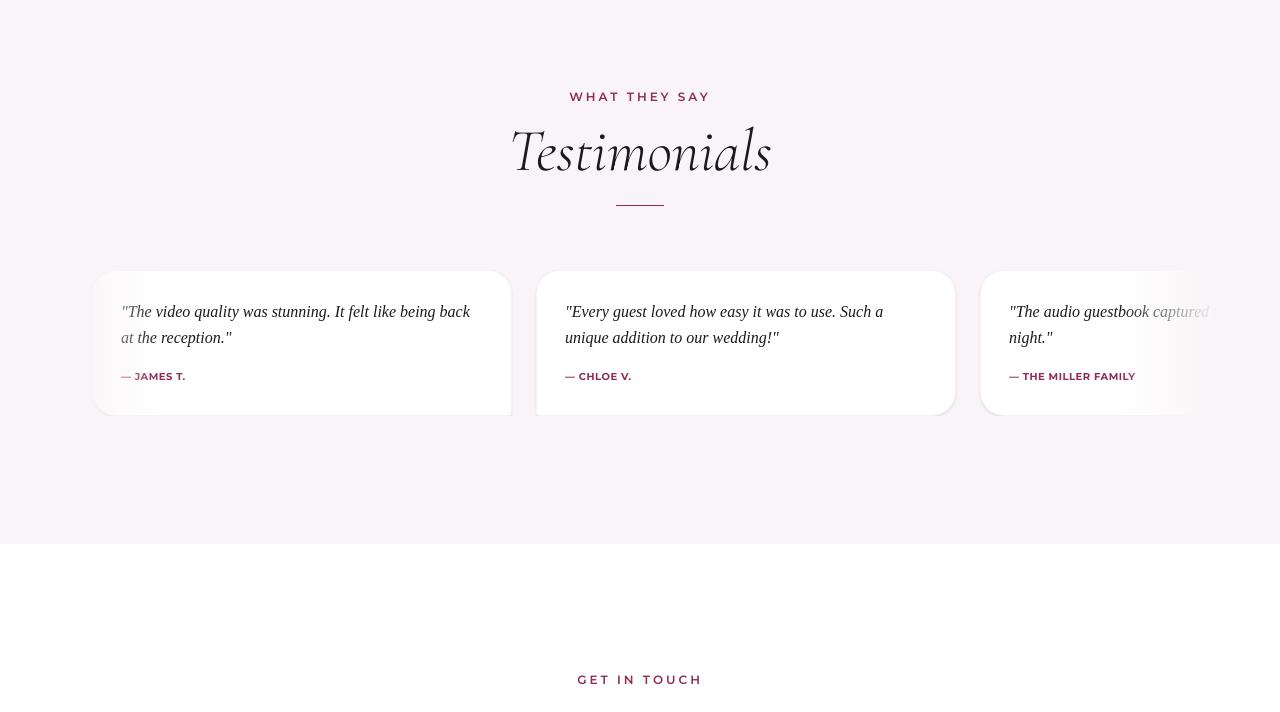
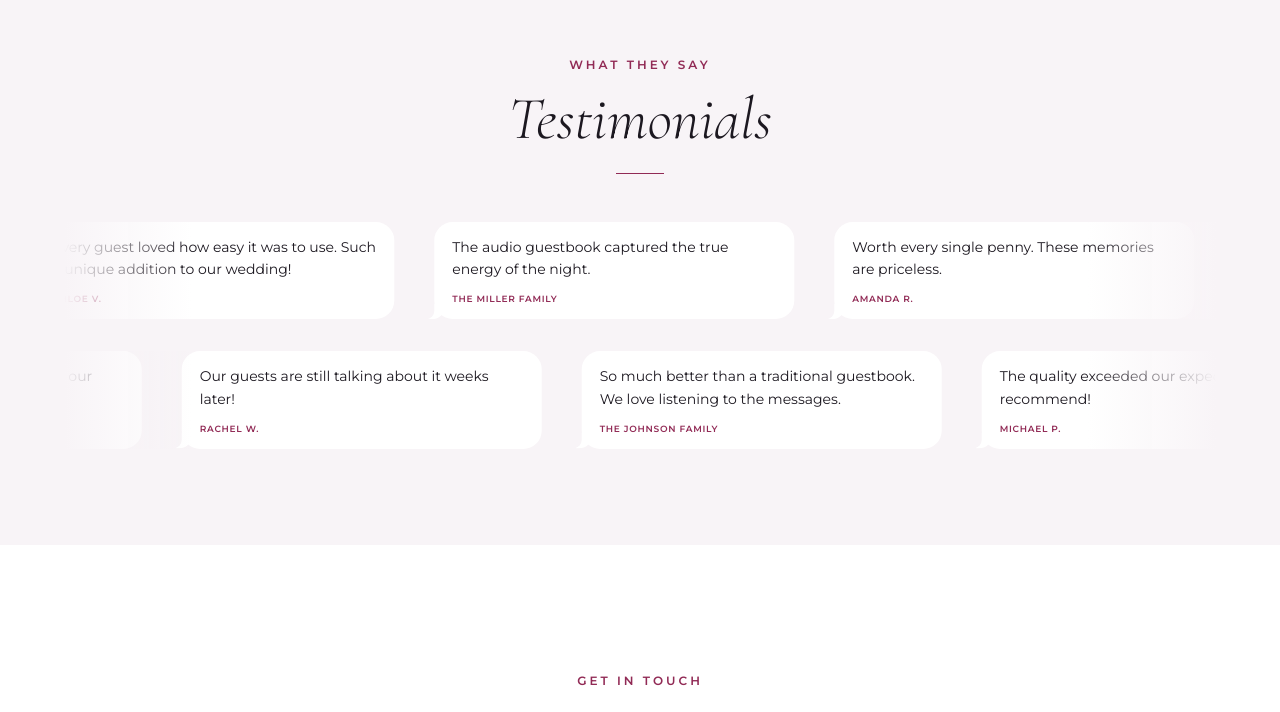
Before and after one commit to rafliwasis/cherished-voices, a React (Vite) app: page / in a window 1280 px wide. Shown: the part 3662-4374 px from the top of the page. Built offline with nearby package versions, Linux system fonts and the light colour scheme; no server answers; the database is empty.

Commit message:
feat: update frontend

```diff
--- a/package.json
+++ b/package.json
@@ -26,6 +26,8 @@
   "devDependencies": {
     "@types/express": "^4.17.21",
     "@types/node": "^22.14.0",
+    "@types/react": "^19.2.17",
+    "@types/react-dom": "^19.2.3",
     "autoprefixer": "^10.4.21",
     "esbuild": "^0.25.0",
     "tailwindcss": "^4.1.14",
--- a/src/components/CalendarSection.tsx
+++ b/src/components/CalendarSection.tsx
@@ -15,15 +15,17 @@ const MONTHS = [
   "July", "August", "September", "October", "November", "December"
 ];
 
-const TODAY_DATE = '2026-01-04';
+const getTodayString = () => {
+  const d = new Date();
+  return `${d.getFullYear()}-${String(d.getMonth() + 1).padStart(2, '0')}-${String(d.getDate()).padStart(2, '0')}`;
+};
 
 export default function CalendarSection({
   onOpenEventModal,
   setSelectedDateForInquiry,
   onScrollToContact
 }: CalendarSectionProps) {
-  // Start calendar state at January 2026
-  const [currentDate, setCurrentDate] = useState<Date>(new Date(2026, 0, 1));
+  const [currentDate, setCurrentDate] = useState<Date>(new Date());
   const [events, setEvents] = useState<CalendarEvent[]>([]);
 
   useEffect(() => {
@@ -140,7 +142,7 @@ export default function CalendarSection({
               const hasEvents = dayEvents.length > 0;
 
               const formattedDate = `${year}-${String(month + 1).padStart(2, '0')}-${String(day).padStart(2, '0')}`;
-              const isToday = formattedDate === TODAY_DATE;
+              const isToday = formattedDate === getTodayString();
               const visibleDots = dayEvents.slice(0, 2);
               const overflowCount = dayEvents.length - 2;
 
--- a/src/components/Testimonials.tsx
+++ b/src/components/Testimonials.tsx
@@ -1,31 +1,95 @@
-import { TESTIMONIALS } from '../data';
+import { TESTIMONIALS_ROW1, TESTIMONIALS_ROW2 } from '../data';
 
-function TestimonialCard({ quote, author, index }: { quote: string; author: string; index: number; key?: string }) {
-  const tailSide = index % 2 === 0 ? 'left' : 'right';
-  const radiusClass = tailSide === 'left'
-    ? 'rounded-3xl rounded-bl-sm'
-    : 'rounded-3xl rounded-br-sm';
-
+function TestimonialCard({ quote, author }: { quote: string; author: string }) {
   return (
-    <div className="flex-shrink-0 w-[85vw] md:w-[420px] mr-6">
-      <div className={`bg-white px-7 py-7 ${radiusClass} shadow-sm border border-[#D9BDD0]/20`}>
-        <p className="font-[family-name:--font-body] text-base text-[#1C1820] italic leading-relaxed mb-3">
-          "{quote}"
+    <div className="flex-shrink-0 mx-5 w-[300px] md:w-[360px]">
+      <div className="message-bubble-received">
+        <p className="font-sans text-[13px] md:text-[14px] text-[#1C1820] leading-relaxed mb-3">
+          {quote}
         </p>
-        <span className="font-sans text-[10px] font-bold text-[#912A55] uppercase tracking-wider">
-          — {author}
+        <span className="font-sans text-[9px] font-semibold text-[#912A55] uppercase tracking-[0.08em] block">
+          {author}
         </span>
       </div>
     </div>
   );
 }
 
+function MarqueeRow({
+  data,
+  reverse = false,
+}: {
+  data: typeof TESTIMONIALS_ROW1;
+  reverse?: boolean;
+}) {
+  const doubled = [...data, ...data];
+
+  return (
+    <div className="relative w-full overflow-hidden">
+      <div className="pointer-events-none absolute left-0 top-0 h-full w-20 md:w-32 z-10 bg-gradient-to-r from-[#F8F4F7] to-transparent" />
+      <div
+        className="flex min-w-[200%]"
+        style={{
+          animation: `marqueeScroll 25s linear infinite`,
+          animationDirection: reverse ? 'reverse' : 'normal',
+        }}
+      >
+        {doubled.map((item, i) => (
+          <TestimonialCard
+            key={`${item.id}-${i}`}
+            quote={item.quote}
+            author={item.author}
+          />
+        ))}
+      </div>
+      <div className="pointer-events-none absolute right-0 top-0 h-full w-20 md:w-32 z-10 bg-gradient-to-l from-[#F8F4F7] to-transparent" />
+    </div>
+  );
+}
+
 export default function Testimonials() {
   return (
-    <section className="py-24 md:py-32 bg-[#F8F4F7] overflow-hidden" id="testimonials">
+    <>
+      <style>{`
+        .message-bubble-received {
+          background-color: #ffffff;
+          color: #1C1820;
+          border-radius: 1.15rem;
+          line-height: 1.35;
+          padding: 0.875rem 1.125rem;
+          position: relative;
+          word-wrap: break-word;
+        }
+        .message-bubble-received::before,
+        .message-bubble-received::after {
+          bottom: -0.1rem;
+          content: "";
+          height: 1rem;
+          position: absolute;
+        }
+        .message-bubble-received::before {
+          border-bottom-right-radius: 0.8rem 0.7rem;
+          border-left: 1rem solid #ffffff;
+          left: -0.35rem;
+          transform: translate(0, -0.1rem);
+        }
+        .message-bubble-received::after {
+          background-color: #F8F4F7;
+          border-bottom-right-radius: 0.5rem;
+          left: 20px;
+          transform: translate(-30px, -2px);
+          width: 10px;
+        }
+        @keyframes marqueeScroll {
+          0% { transform: translateX(0%); }
+          100% { transform: translateX(-50%); }
+        }
+      `}</style>
+
+      <section className="py-16 md:py-24 bg-[#F8F4F7] overflow-hidden" id="testimonials">
         <div className="px-6 md:px-16">
 
-        <div className="text-center mb-16 space-y-4">
+          <div className="text-center mb-12 space-y-4">
             <span className="font-sans text-xs font-semibold text-[#912A55] uppercase tracking-[0.25em] block">
               What They Say
             </span>
@@ -35,25 +99,12 @@ export default function Testimonials() {
             <div className="w-12 h-[1px] bg-[#912A55] mx-auto mt-6" />
           </div>
 
-        <div className="relative">
-          {/* Edge fade masks */}
-          <div className="absolute inset-y-0 left-0 w-12 md:w-24 z-10 bg-gradient-to-r from-[#F8F4F7] to-transparent pointer-events-none" />
-          <div className="absolute inset-y-0 right-0 w-12 md:w-24 z-10 bg-gradient-to-l from-[#F8F4F7] to-transparent pointer-events-none" />
-
-          <div className="overflow-hidden select-none">
-            <div className="flex w-max animate-marquee">
-              {[...TESTIMONIALS, ...TESTIMONIALS].map((item, i) => (
-                <TestimonialCard
-                  key={`${item.id}-${i}`}
-                  quote={item.quote}
-                  author={item.author}
-                  index={i}
-                />
-              ))}
-            </div>
-          </div>
+          <div className="flex flex-col gap-8">
+            <MarqueeRow data={TESTIMONIALS_ROW1} reverse={true} />
+            <MarqueeRow data={TESTIMONIALS_ROW2} reverse={false} />
           </div>
         </div>
       </section>
+    </>
   );
 }
--- a/src/data.ts
+++ b/src/data.ts
@@ -45,7 +45,7 @@ export const MOMENT_ITEMS: MomentItem[] = [
   }
 ];
 
-export const TESTIMONIALS: Testimonial[] = [
+export const TESTIMONIALS_ROW1: Testimonial[] = [
   {
     id: 't1',
     quote: 'Hearing my grandmother\'s laugh again was the best gift.',
@@ -77,6 +77,41 @@ export const TESTIMONIALS: Testimonial[] = [
     delayClass: 'delay-1'
   }
 ];
+
+export const TESTIMONIALS_ROW2: Testimonial[] = [
+  {
+    id: 't6',
+    quote: 'The setup was beautiful and matched our wedding theme perfectly.',
+    author: 'Emily & David',
+    delayClass: 'delay-1'
+  },
+  {
+    id: 't7',
+    quote: 'Our guests are still talking about it weeks later!',
+    author: 'Rachel W.',
+    delayClass: 'delay-2'
+  },
+  {
+    id: 't8',
+    quote: 'So much better than a traditional guestbook. We love listening to the messages.',
+    author: 'The Johnson Family',
+    delayClass: 'delay-3'
+  },
+  {
+    id: 't9',
+    quote: 'The quality exceeded our expectations. Highly recommend!',
+    author: 'Michael P.',
+    delayClass: 'delay-4'
+  },
+  {
+    id: 't10',
+    quote: 'A beautiful keepsake we will treasure forever.',
+    author: 'Sophie & Alex',
+    delayClass: 'delay-1'
+  }
+];
+
+export const TESTIMONIALS: Testimonial[] = [...TESTIMONIALS_ROW1, ...TESTIMONIALS_ROW2];
 
 export const INITIAL_CALENDAR_EVENTS: CalendarEvent[] = [
   {
--- a/src/index.css
+++ b/src/index.css
@@ -39,19 +39,7 @@
   animation: bounce-slow 3s infinite;
 }
 
-@keyframes marquee {
-  0% { transform: translateX(0); }
-  100% { transform: translateX(-50%); }
-}
 
-.animate-marquee {
-  animation: marquee 35s linear infinite;
-  will-change: transform;
-}
-
-.animate-marquee:hover {
-  animation-play-state: paused;
-}
 
 /* Hide scrollbar for horizontal scroll strip */
 .scrollbar-hide {
```
Also changed, not shown: 1 other file (tests, documents, lock files or other folders). Lines whose indentation alone changed are shown as unchanged.
